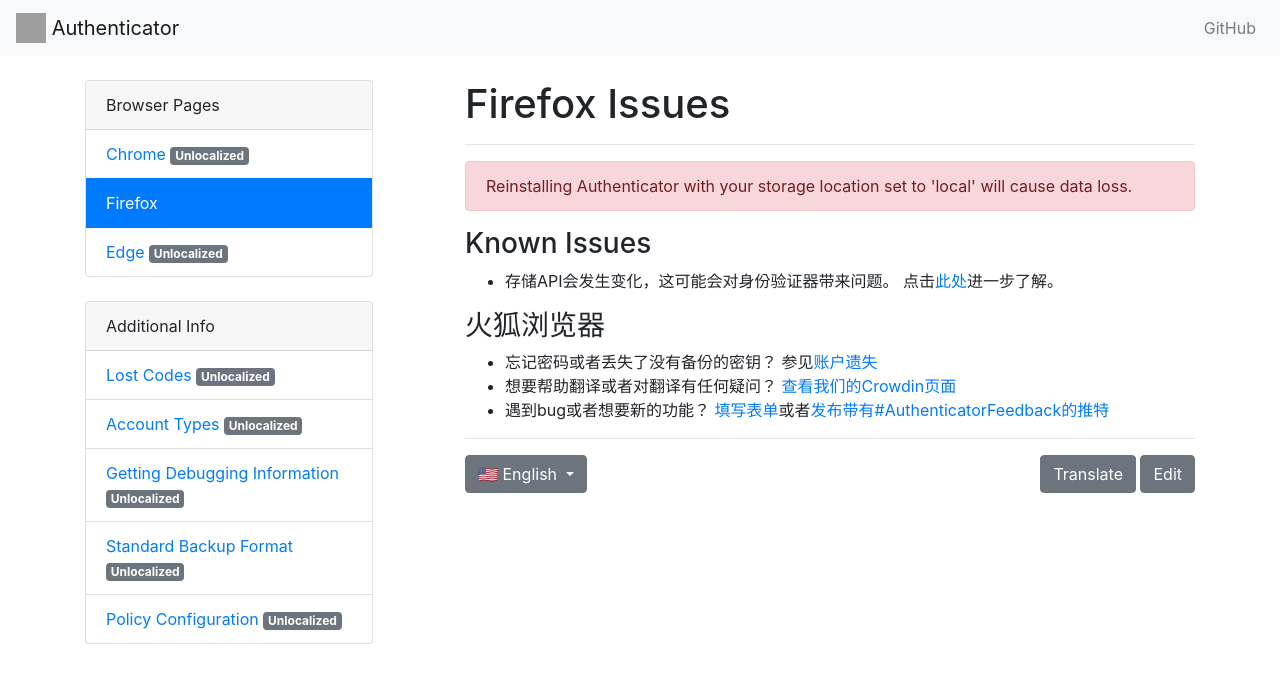
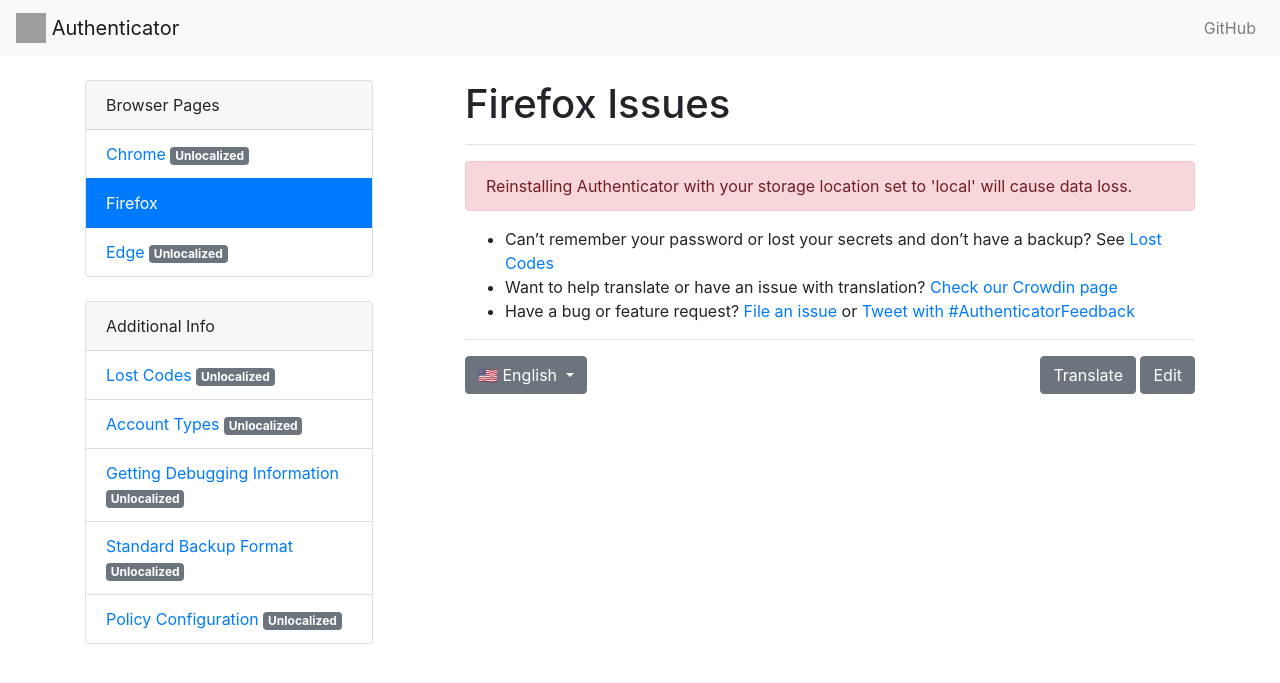
Before and after one commit to Authenticator-Extension/authenticator.cc, a Jekyll site: the page built from docs/zh_CN/firefox-issues.md, in a window 1280 px wide. Shown: the top 683 px of the page. Built offline with Jekyll 4.4.1, drawn with Linux system fonts in a browser that asks for light colours; our own code applies the rules of GitHub Pages for plain Markdown files; grey boxes are pictures that could not be loaded.

```diff
--- a/docs/zh_CN/firefox-issues.md
+++ b/docs/zh_CN/firefox-issues.md
@@ -7,12 +7,6 @@
 
 {% include warning.html class="danger" message="Reinstalling Authenticator with your storage location set to 'local' will cause data loss." %}
 
-### Known Issues
-
-- 存储API会发生变化，这可能会对身份验证器带来问题。 点击[此处](https://blog.mozilla.org/addons/2018/08/03/new-backend-for-storage-local-api/)进一步了解。
-
-### 火狐浏览器
-
-- 忘记密码或者丢失了没有备份的密钥？ 参见[账户遗失](lost-codes)
-- 想要帮助翻译或者对翻译有任何疑问？ [查看我们的Crowdin页面](https://crowdin.com/project/authenticator-firefox)
-- 遇到bug或者想要新的功能？ [填写表单](https://github.com/Authenticator-Extension/Authenticator/issues/new/choose)或者[发布带有#AuthenticatorFeedback的推特](https://twitter.com/intent/tweet?hashtags=AuthenticatorFeedback)
+- Can't remember your password or lost your secrets and don't have a backup? See [Lost Codes](lost-codes)
+- Want to help translate or have an issue with translation? [Check our Crowdin page](https://crowdin.com/project/authenticator-firefox)
+- Have a bug or feature request? [File an issue](https://github.com/Authenticator-Extension/Authenticator/issues/new/choose) or [Tweet with #AuthenticatorFeedback](https://twitter.com/intent/tweet?hashtags=AuthenticatorFeedback)
```
